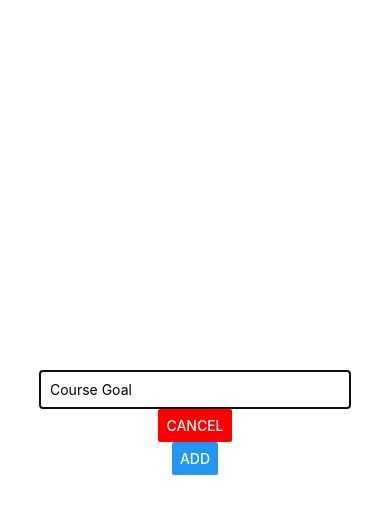
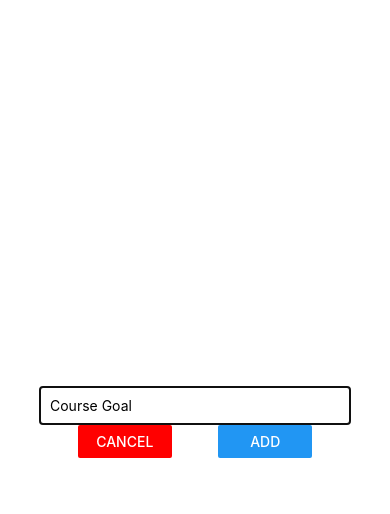
Before and after one commit to triastanto/rncg-1, a React Native app: screen / in a window 390 px wide. Both pictures are taken after a click on the button "ADD NEW GOAL". Shown: the top 514 px of the page. Built offline with nearby package versions, Linux system fonts and the light colour scheme.

Commit message:
Modal styling

```diff
--- a/components/GoalInput.js
+++ b/components/GoalInput.js
@@ -22,8 +22,14 @@ const GoalInput = (props) => {
 					onChangeText={goalInputHandler}
 					value={enteredGoal}
 				/>
-				<Button title="CANCEL" color="red" onPress={props.onCancel} />
-				<Button title="ADD" onPress={addGoalHandler} />
+				<View style={styles.buttonContainer}>
+					<View style={styles.button}>
+						<Button title="CANCEL" color="red" onPress={props.onCancel} />
+					</View>
+					<View style={styles.button}>
+						<Button title="ADD" onPress={addGoalHandler} />
+					</View>
+				</View>
 			</View>
 		</Modal>
 	);
@@ -41,6 +47,14 @@ const styles = StyleSheet.create({
 		borderWidth: 1,
 		padding: 10,
 	},
+	buttonContainer: {
+		flexDirection: "row",
+		justifyContent: "space-between",
+		width: "60%",
+	},
+	button: {
+		width: "40%",
+	},
 });
 
 export default GoalInput;
```
